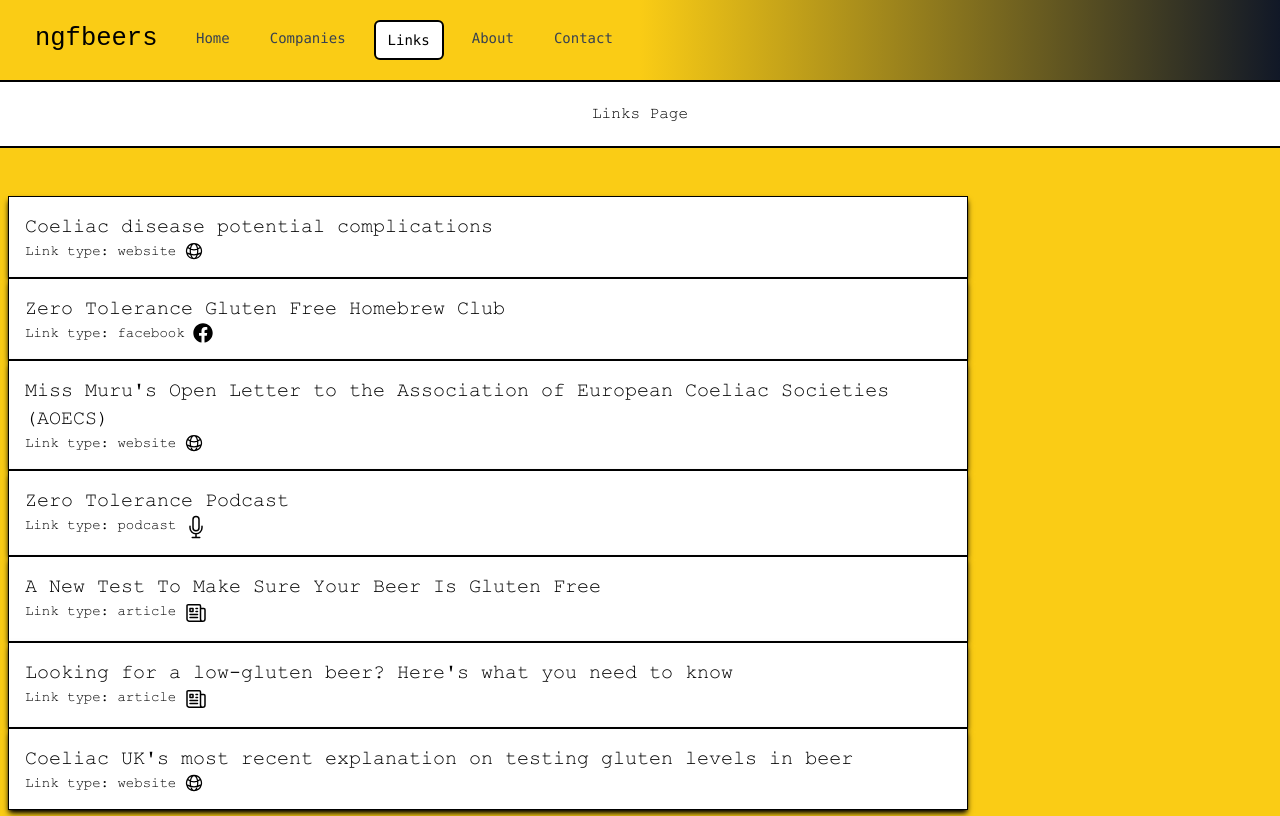
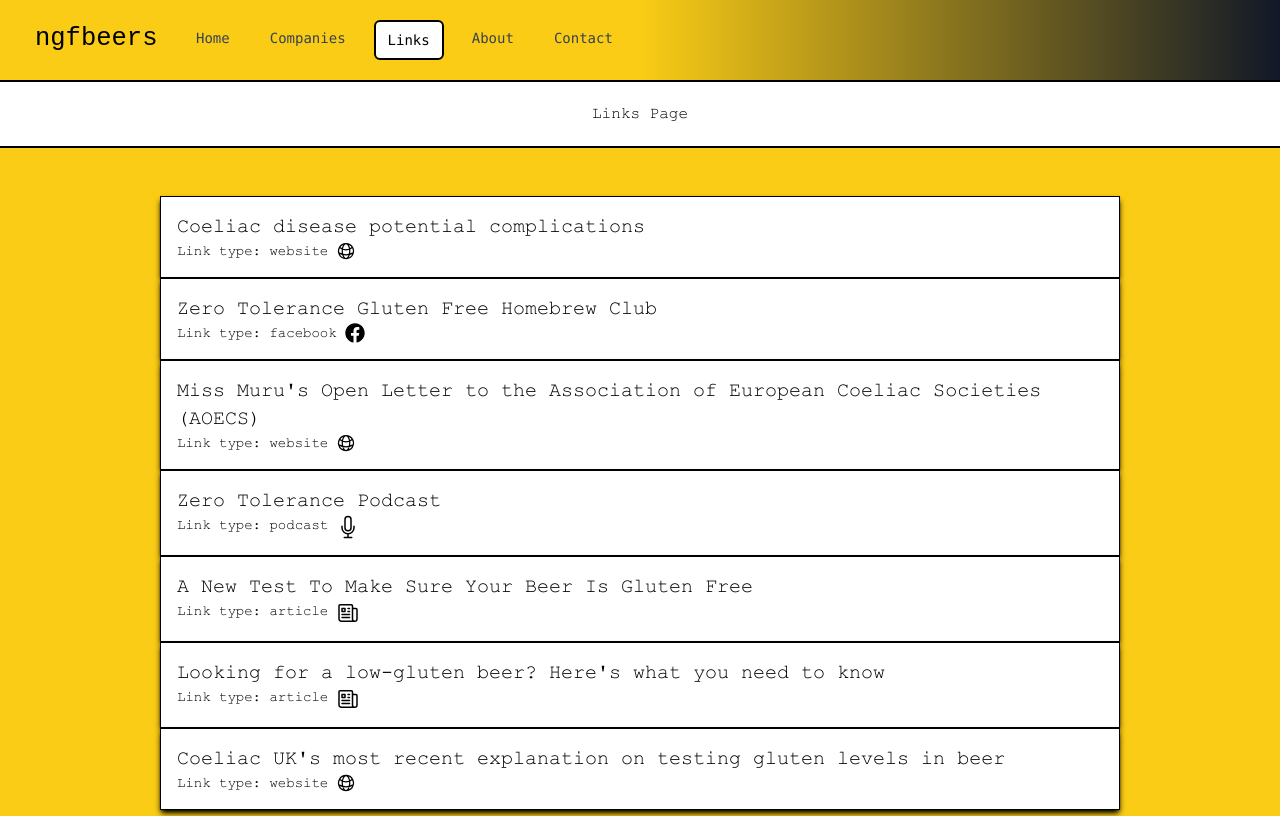
Before and after one commit to jdm79/ngfbeers-march, a Next.js app: page /links in a window 1280 px wide. Shown: the top 816 px of the page. Built offline with nearby package versions, Linux system fonts and the light colour scheme.

Commit message:
style: reverse mr-2 ml-2

```diff
--- a/components/links/link-item.js
+++ b/components/links/link-item.js
@@ -11,7 +11,7 @@
           href={linkLink}
           className="w-screen flex py-0 bg-yellow-400"
         >
-          <div className="w-full ml-2 mr-2 sm:w-3/4 m-auto bg-white hover:bg-yellow-300 border border-black p-4 shadow-md shadow-black">
+          <div className="w-full sm:w-3/4 m-auto bg-white hover:bg-yellow-300 border border-black p-4 shadow-md shadow-black">
             <div className="">
               <h1 className="text-weight-bold text-sm sm:text-xl">
                 {title}
--- a/pages/about.js
+++ b/pages/about.js
@@ -14,7 +14,7 @@
         <h1 className="w-screen flex p-5 justify-center border-b-2 border-black bg-white dark:text-black">
           About Page
         </h1>
-        <div className="p-5 ml-2 mr-2 justify-center border-2 border-black rounded-lg bg-white mt-12 mb-10 shadow-md shadow-black sm:w-3/4 mx-auto">
+        <div className="p-5 justify-center border-2 border-black rounded-lg bg-white mt-12 mb-10 shadow-md shadow-black sm:w-3/4 mx-auto">
           <p className="p-5 font-courier">
             This website is a showcase of naturally gluten-free (NGCI) beer
             brewers (only Europe so far).
```
